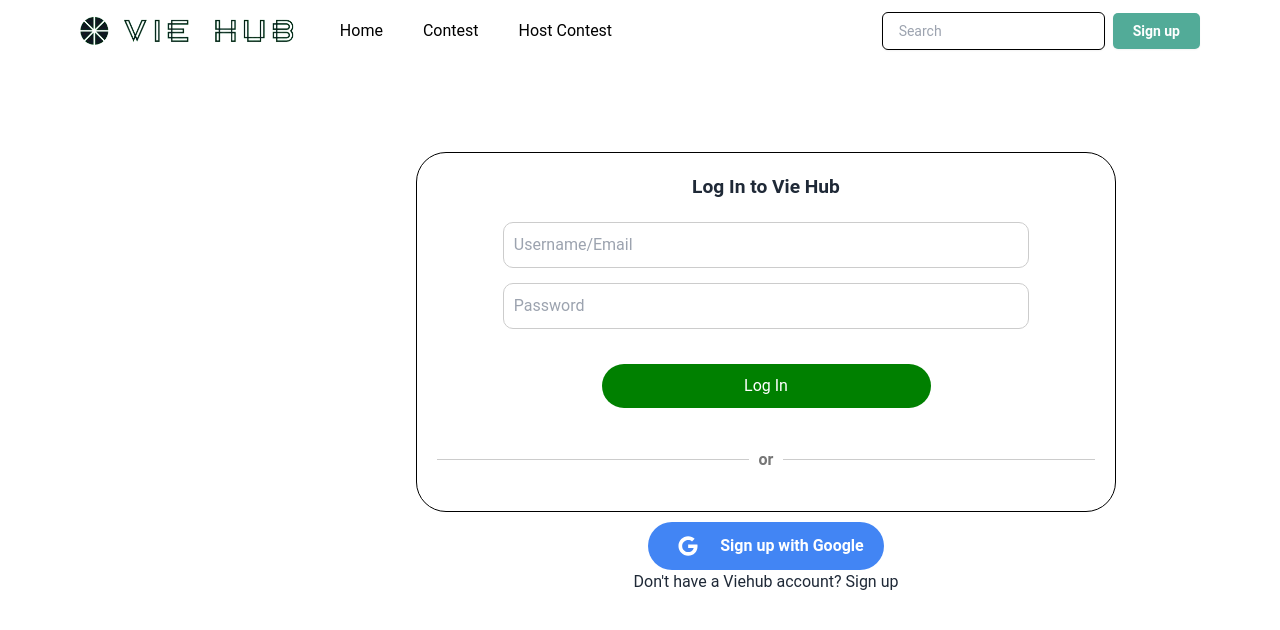
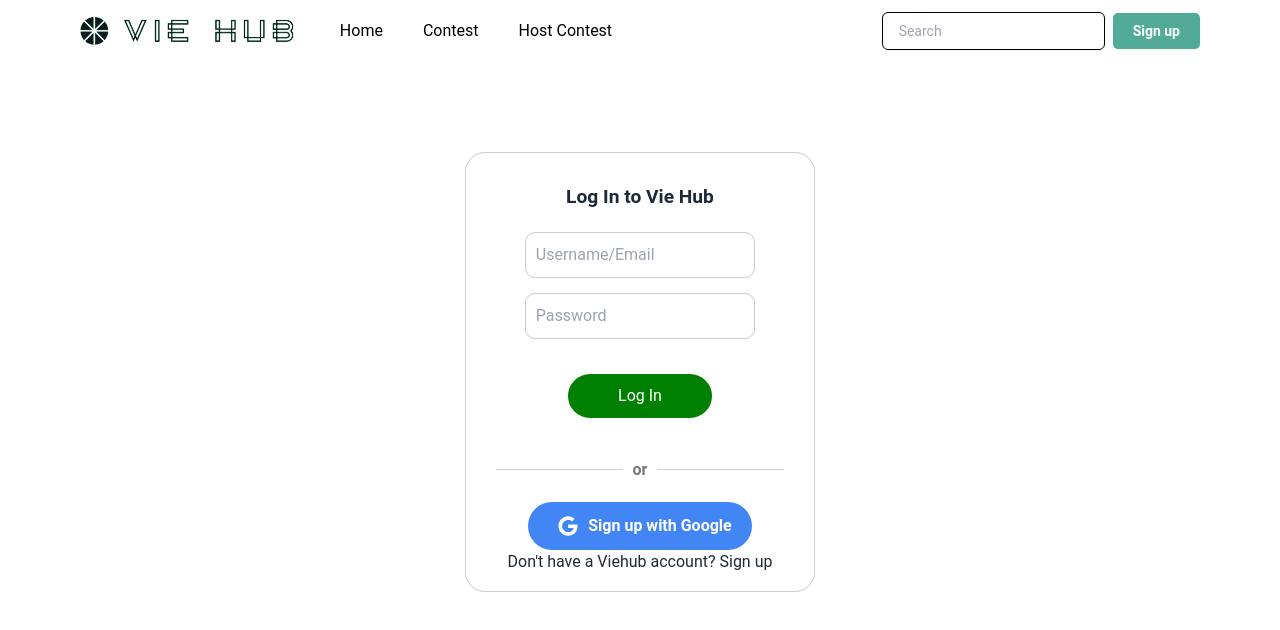
Before and after one commit to VieHub/VieHub-Main, a React (Vite) app in the folder client/: page /login in a window 1280 px wide. Shown: the top 630 px of the page. Built offline with nearby package versions, Linux system fonts and the light colour scheme.

Commit message:
change login

```diff
--- a/client/src/modules/auth/pages/Login.tsx
+++ b/client/src/modules/auth/pages/Login.tsx
@@ -9,7 +9,7 @@ const Login: React.FC = () => {
     <div className="h-full w-full">
       <Header />
       <div className="mx-auto max-w-md">
-        <div className="container">
+        <div className="container1">
           <div className="title">Log In to Vie Hub</div>
           <div className="input-box">
             <input type="text" placeholder="Username/Email" />
@@ -23,19 +23,13 @@ const Login: React.FC = () => {
             <div className="separator-text">or</div>
             <div className="separator-line"></div>
           </div>
-          <div className="custom-button-container">
-            <button type="button" className="custom-button">
+          <div >
+            <button className="google-button">
               <svg
-                className="icon"
-                aria-hidden="true"
-                focusable="false"
-                data-prefix="fab"
-                data-icon="google"
-                role="img"
-                xmlns="http://www.w3.org/2000/svg"
-                viewBox="0 0 488 512"
-                height="20"
+                 viewBox="0 0 488 512"
+                 height="20"
                 width="40"
+
               >
                 <path
                   fill="currentColor"
--- a/client/src/modules/auth/pages/signup.tsx
+++ b/client/src/modules/auth/pages/signup.tsx
@@ -68,16 +68,11 @@ const Signup: React.FC = () => {
           <div className="separator-text">or</div>
           <div className="separator-line"></div>
         </div>
-        <div className="px-6 sm:px-0">
-        <button type="button" className="custom-button">
+        <div >
+        <button className="custom-button">
             <svg
 
-            aria-hidden="true"
-            focusable="false"
-            data-prefix="fab"
-            data-icon="google"
-            role="img"
-            xmlns="http://www.w3.org/2000/svg"
+
             viewBox="0 0 488 512"
             height="20"
             width="40"
--- a/client/src/modules/auth/pages/signupAsHost.tsx
+++ b/client/src/modules/auth/pages/signupAsHost.tsx
@@ -69,16 +69,10 @@ const SignupAsHost: React.FC = () => {
           <div className="separator-text">or</div>
           <div className="separator-line"></div>
         </div>
-        <div className="px-6 sm:px-0 max-w-sm">
-          <button type="button" className="custom-button">
+        <div >
+          <button className="custom-button">
             <svg
-              className="icon"
-              aria-hidden="true"
-              focusable="false"
-              data-prefix="fab"
-              data-icon="google"
-              role="img"
-              xmlns="http://www.w3.org/2000/svg"
+
               viewBox="0 0 488 512"
               height="20"
               width="40"
--- a/client/src/styles/Login.css
+++ b/client/src/styles/Login.css
@@ -1,4 +1,4 @@
-.container {
+.container1 {
     width: 350px; /* Increased container width */
     margin: 90px auto;
     padding: 30px;
@@ -6,7 +6,7 @@
     border-radius: 20px;
     background-color: #ffffff;
     text-align: center;
-    height: 50vh;
+    height: 55vh;
   }
 
   .title {
@@ -43,11 +43,9 @@
     background-color: darkgreen;
   }
 
-  .custom-button-container {
-    margin-top: 50px; /* Increased margin-top for better spacing */
-  }
 
-  .custom-button {
+
+  .google-button {
     background-color: #4285f4;
     color: white;
     font-size: 16px; /* Increased font size for better readability */
@@ -60,11 +58,11 @@
     align-items: center;
   }
 
-  .custom-button:hover {
+  .google-button:hover {
     background-color: #2968cb; /* Darker shade on hover for better visual feedback */
   }
 
-  .custom-button:focus {
+  .google-button:focus {
     outline: none;
   }
 
--- a/client/src/styles/Select_h_p.css
+++ b/client/src/styles/Select_h_p.css
@@ -34,7 +34,7 @@
     border-radius: 30px;
   }
 
-  .content {
+  .content1 {
     position: relative;
     background-color: white;
   }
--- a/client/src/styles/signup.css
+++ b/client/src/styles/signup.css
@@ -76,10 +76,11 @@
   }
   .custom-button-container {
     margin-top: 50px; /* Increased margin-top for better spacing */
+    margin-bottom: 10px;
 }
 
 .custom-button {
-    background-color: #4285f4;
+  background-color: #4285f4;
     color: white;
     font-size: 16px; /* Increased font size for better readability */
     font-weight: bold;
```
